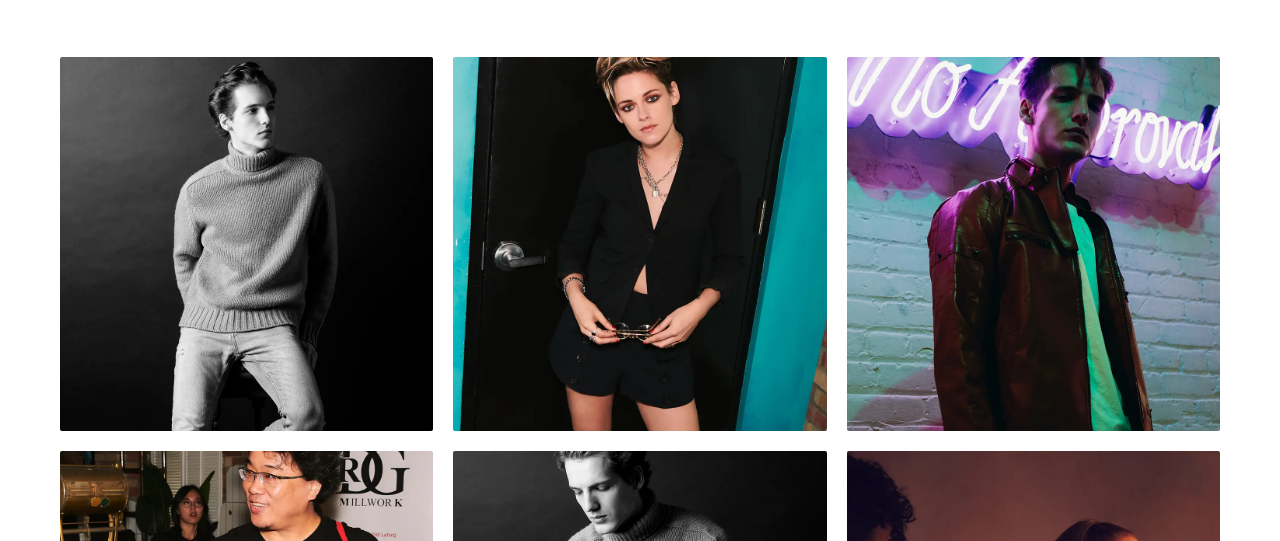
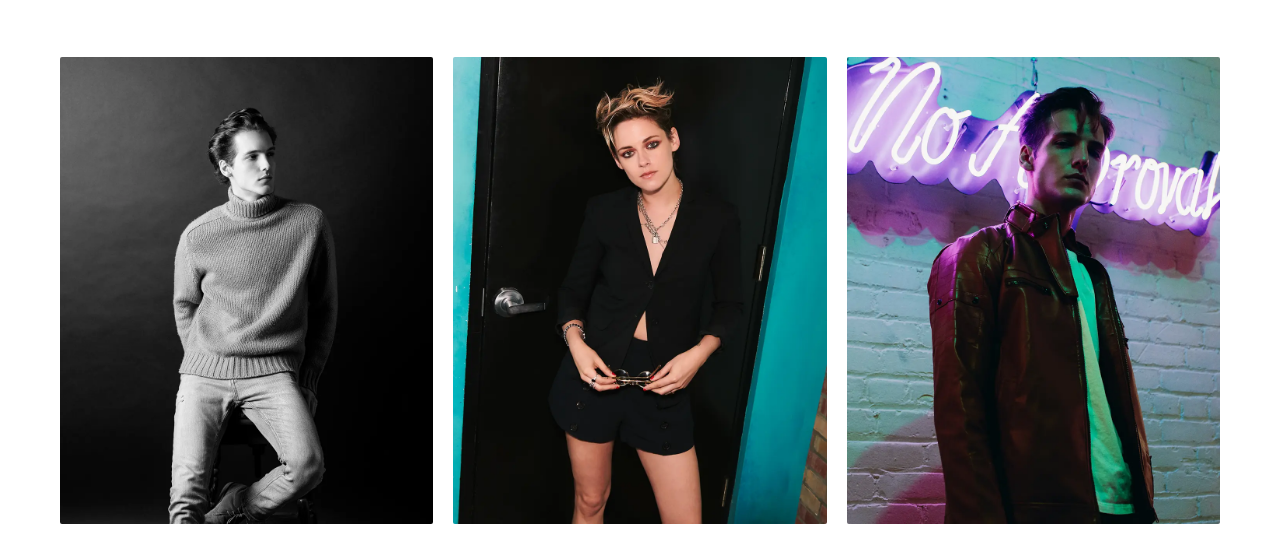
Before and after one commit to offlinestudios/julian-ross-photography, a plain HTML site: page index.html in a window 1280 px wide. Shown: the part 190-731 px from the top of the page. Drawn offline with Linux system fonts and the light colour scheme.

Commit message:
Add files via upload

```diff
--- a/assets/css/style.css
+++ b/assets/css/style.css
@@ -106,7 +106,7 @@ body {
 
 .gallery-item {
     position: relative;
-    aspect-ratio: 1;
+    aspect-ratio: 4/5;
     overflow: hidden;
     cursor: pointer;
     background-color: #f8f8f8;
```
